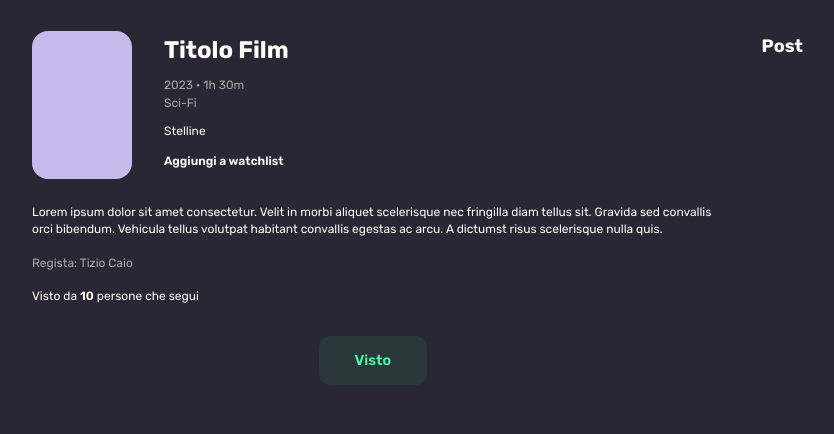
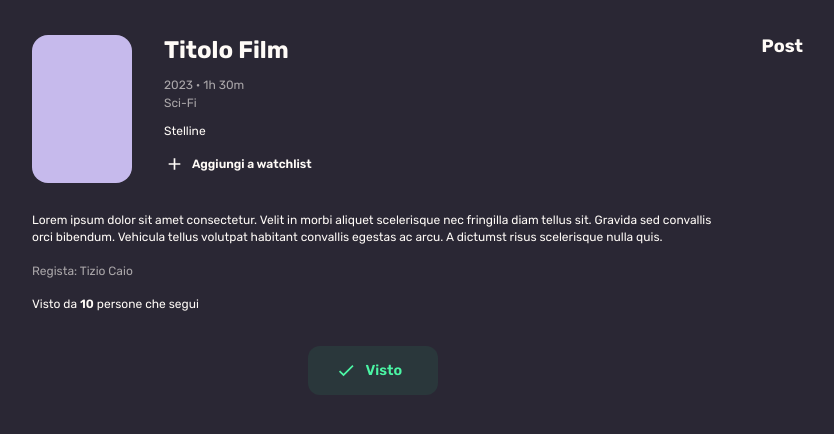
Before and after one commit to meg13/cinematic, a PHP site: page /movie.html in a window 1280 px wide. Shown: the part 70-504 px from the top of the page, without its empty margins (16-850 px from the left). Run offline with PHP 8.4, Linux system fonts and the light colour scheme.

Commit message:
Add icons to movie page

```diff
--- /dev/null
+++ b/css/icons.css
@@ -0,0 +1,21 @@
+svg {
+    width: 20px;
+    height: 20px;
+    margin-right: 10px;
+    margin-bottom: 2px;
+    vertical-align: middle;
+}
+
+.watched svg {
+    background-color: var(--confirm);
+    clip-path: path('M18 5.83333L8.00002 15.8333L3.41669 11.25L4.59169 10.075L8.00002 13.475L16.825 4.65833L18 5.83333Z');
+}
+
+.unwatched svg, .watchlist-add svg {
+    background-color: var(--text);
+    clip-path: path('M16.3334 10.8316H11.3334V15.8316H9.66669V10.8316H4.66669V9.16498H9.66669V4.16498H11.3334V9.16498H16.3334V10.8316Z');
+}
+
+.watchlist-add svg {
+    margin-right: 8px;
+}
--- a/css/style.css
+++ b/css/style.css
@@ -257,20 +257,18 @@ header .edit {
 }
 
 .watched > a, .unwatched > a {
-    padding: 16px 36px;
+    padding: 16px 36px 16px 28px;
     font-size: 1.2em;
     border-radius: 12px;
     text-decoration: none;
 }
 
 .watched > a {
-    display: inline;
     color: var(--confirm);
     background-color: var(--confirm-bg);
 }
 
 .unwatched > a {
-    display: inline;
     color: var(--text);
     background-color: var(--overlay1);
 }
--- a/movie.html
+++ b/movie.html
@@ -5,6 +5,7 @@
     <meta charset="UTF-8">
     <link rel="stylesheet" href="css/style.css">
     <link rel="stylesheet" href="css/desktop.css">
+    <link rel="stylesheet" href="css/icons.css">
     <title>Film</title>
 </head>
 
@@ -31,8 +32,7 @@
                     <span>Sci-Fi</span>
                 </p>
                 <div class="stars">Stelline</div>
-                <!-- TODO icon -->
-                <a class="watchlist-add" href="#">Aggiungi a watchlist</a>
+                <a class="watchlist-add" href="#"><svg></svg>Aggiungi a watchlist</a>
             </section>
         </header>
         <div class="movie-description">
@@ -46,8 +46,7 @@
             <p class="weak">Regista: Tizio Caio</p>
             <p>Visto da <strong>10</strong> persone che segui</p>
         </div>
-        <!-- TODO icon -->
-        <div class="watched"><a href="#">Visto</a></div>
+        <div class="watched"><a href="#"><svg></svg>Visto</a></div>
     </section>
     <section class="col-right">
         <h2>Post</h2>
```
